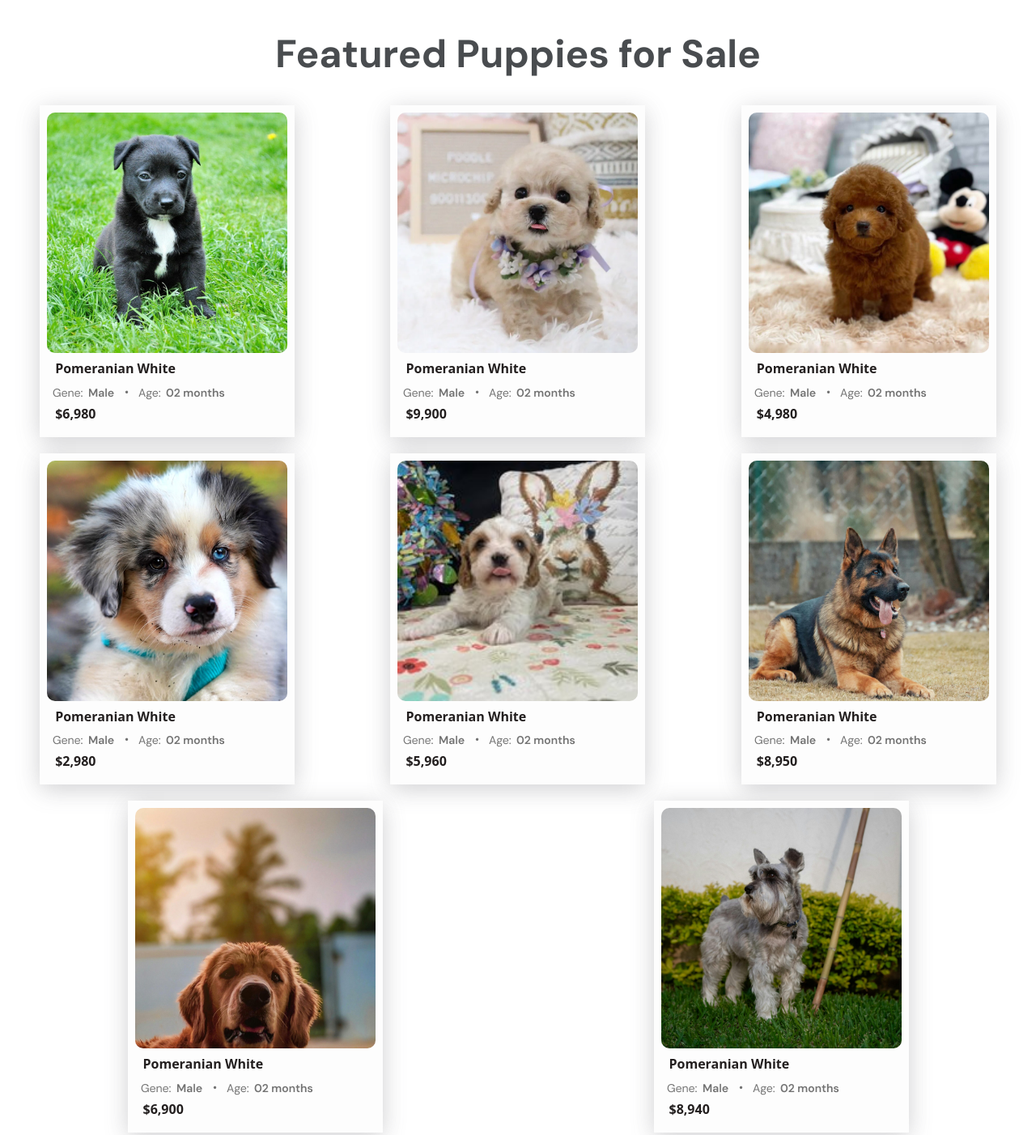
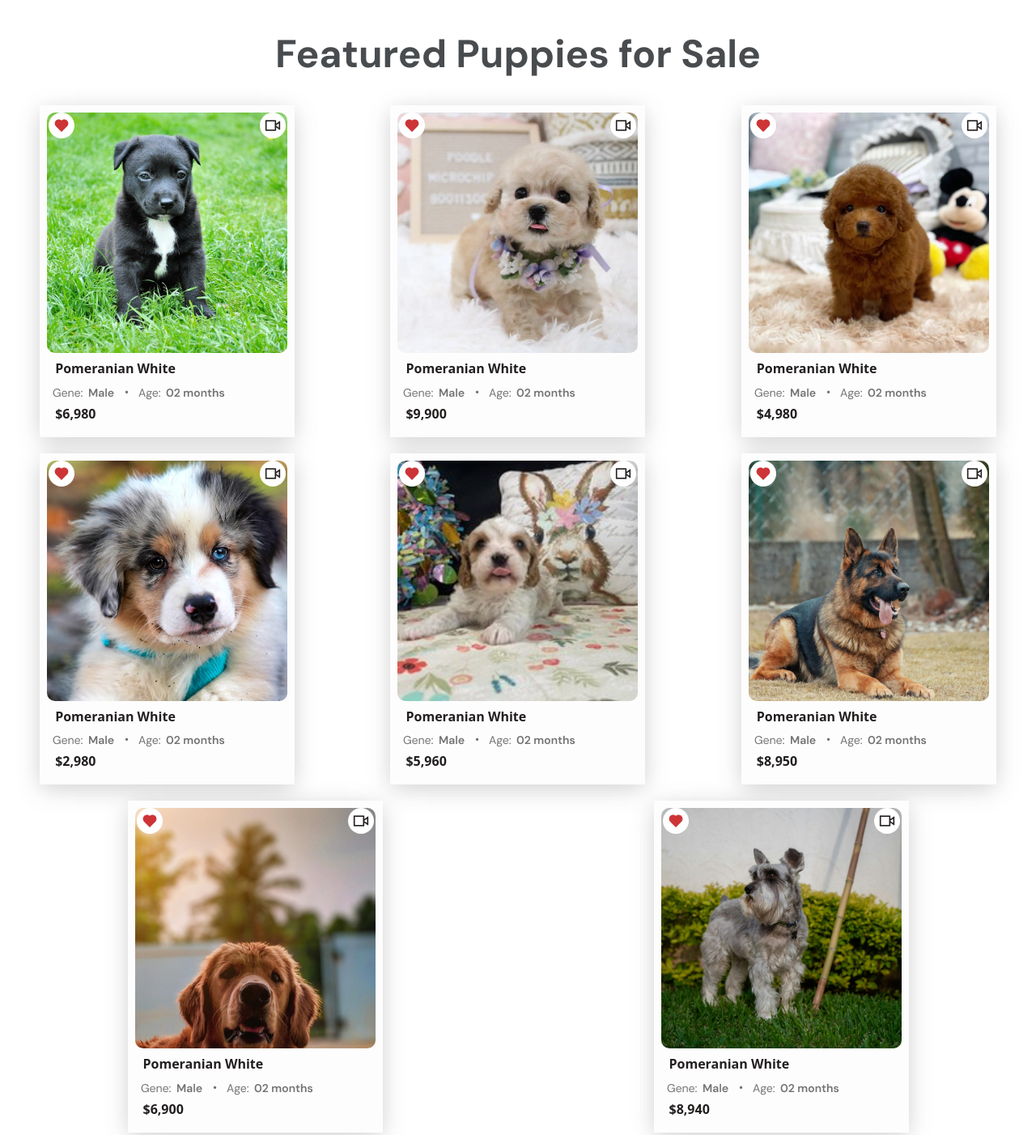
Before and after one commit to preetiagan/Puppycafe, a plain HTML site: page index.html in a window 1280 px wide. Shown: the part 1240-2642 px from the top of the page at 81% size. Drawn offline with nearby package versions, Linux system fonts and the light colour scheme.

Commit message:
here the section get done

```diff
--- a/Assets/Css/puppycafe.css
+++ b/Assets/Css/puppycafe.css
@@ -91,10 +91,24 @@ size:2px;
 }
 .featured-flex-main{
     max-width:315px;
+    position:relative;
     margin:0 auto;
     background-color: #FDFDFD;
     box-shadow: 0px 4px 28px -2px #00000014;
 
+}
+
+.hearticon{
+  position:absolute;
+  border-radius: 20px;
+      left: 11px;
+      cursor:pointer;
+}
+.shooticon{
+  position:absolute;
+  border-radius: 20px;
+  left:272px;
+  cursor:pointer;
 }
 .button-bottom h6
  {
@@ -697,7 +711,9 @@ box-shadow: rgba(0, 0, 0, 0.3) 0px 19px 38px, rgba(0, 0, 0, 0.22) 0px 15px 12px;
     height: 100%;
     object-fit: cover;
 }
-
+.slick-slide div.inner-div.right.img-test{
+  height:1px !important;
+}
 .slider-border{
     border:1px solid #727272;
     padding:50px;
@@ -1563,27 +1579,30 @@ header top css  */
   border-radius: 15px;
 background-color: #fff;
   transition: transform 0.3s ease;
+box-shadow: rgba(60, 64, 67, 0.3) 0px 1px 2px 0px, rgba(60, 64, 67, 0.15) 0px 1px 3px 1px;
 }
 
 .inner-div:hover {
   transform: translateY(-5px);
 }
-
+.starrating{
+ width: 96px;
+    height: 23px;
+    object-fit: cover;
+}
 .left {
-  flex: 1;
-
-
-    flex: 1;
+ flex: 1;
     margin: 0 auto;
     align-items: center;
-    padding-top: 58px;
+    padding-top: 28px;
 
 }
 
 .left h6 {
   font-size: 20px;
   font-weight: bold;
-  margin-bottom: 15px;
+  margin-bottom: 0px;
+  padding-left:12px;
   color: #333;
 }
 
--- a/index.html
+++ b/index.html
@@ -173,7 +173,8 @@
 <div class="featured-flex-main">
     <!-- card1of the featured -->
     <div class="featured-flex-item">
-<div class="featured-flex-item-image"><img class="featured-dog-img" src="./Images/sectionimage/dog3.jpg"></div>
+<div class="featured-flex-item-image"><img class="featured-dog-img" src="./Images/sectionimage/dog3.jpg"><img class="hearticon" src="./Images/sectionimage/hearticon.jpg">
+<img class="shooticon" src="./Images/sectionimage/shooticon.jpg"></div>
 <div class="featured-flex-item-content">
     <h6 class="h5-content">Pomeranian White</h6>
     <div class="gene-flex"><img class="gene-flex"src="./Images/sectionimage/gene1.png"></div>
@@ -185,7 +186,8 @@
     <div class="featured-flex-main">
 <!-- card2 of the featured -->
   <div class="featured-flex-item">
-<div class="featured-flex-item-image"><img class="featured-dog-img" src="./Images/sectionimage/dognew1.webp"></div>
+<div class="featured-flex-item-image"><img class="featured-dog-img" src="./Images/sectionimage/dognew1.webp"><img class="hearticon" src="./Images/sectionimage/hearticon.jpg">
+<img class="shooticon" src="./Images/sectionimage/shooticon.jpg"></div>
 <div class="featured-flex-item-content">
     <h6 class="h5-content">Pomeranian White</h6>
     <div class="gene-flex"><img class="gene-flex"src="./Images/sectionimage/gene1.png"></div>
@@ -197,7 +199,8 @@
 <div class="featured-flex-main">
 <!-- card3 of the featured -->
  <div class="featured-flex-item">
-<div class="featured-flex-item-image"><img class="featured-dog-img" src="./Images/sectionimage/dognew1.png"></div>
+<div class="featured-flex-item-image"><img class="featured-dog-img" src="./Images/sectionimage/dognew1.png"><img class="hearticon" src="./Images/sectionimage/hearticon.jpg">
+<img class="shooticon" src="./Images/sectionimage/shooticon.jpg"></div>
 <div class="featured-flex-item-content">
     <h6 class="h5-content">Pomeranian White</h6>
     <div class="gene-flex"><img class="gene-flex"src="./Images/sectionimage/gene1.png"></div>
@@ -209,7 +212,8 @@
 <div class="featured-flex-main">
 <!-- card4 of the featured -->
  <div class="featured-flex-item">
-<div class="featured-flex-item-image"><img class="featured-dog-img" src="./Images/sectionimage/dognew2.png"></div>
+<div class="featured-flex-item-image"><img class="featured-dog-img" src="./Images/sectionimage/dognew2.png"><img class="hearticon" src="./Images/sectionimage/hearticon.jpg">
+<img class="shooticon" src="./Images/sectionimage/shooticon.jpg"></div>
 <div class="featured-flex-item-content">
     <h6 class="h5-content">Pomeranian White</h6>
     <div class="gene-flex"><img class="gene-flex"src="./Images/sectionimage/gene1.png"></div>
@@ -223,7 +227,9 @@
 <div class="featured-flex-main">
     <!-- card1of the featured -->
     <div class="featured-flex-item">
-<div class="featured-flex-item-image"><img class="featured-dog-img" src="./Images/sectionimage/dog4.jpg"></div>
+<div class="featured-flex-item-image"><img class="featured-dog-img" src="./Images/sectionimage/dog4.jpg">
+<img class="hearticon" src="./Images/sectionimage/hearticon.jpg">
+<img class="shooticon" src="./Images/sectionimage/shooticon.jpg"></div>
 <div class="featured-flex-item-content">
     <h6 class="h5-content">Pomeranian White</h6>
     <div class="gene-flex"><img class="gene-flex"src="./Images/sectionimage/gene1.png"></div>
@@ -235,7 +241,8 @@
     <div class="featured-flex-main">
 <!-- card2 of the featured -->
   <div class="featured-flex-item">
-<div class="featured-flex-item-image"><img class="featured-dog-img" src="./Images/sectionimage/dog5.jpg"></div>
+<div class="featured-flex-item-image"><img class="featured-dog-img" src="./Images/sectionimage/dog5.jpg"><img class="hearticon" src="./Images/sectionimage/hearticon.jpg">
+<img class="shooticon" src="./Images/sectionimage/shooticon.jpg"></div>
 <div class="featured-flex-item-content">
     <h6 class="h5-content">Pomeranian White</h6>
     <div class="gene-flex"><img class="gene-flex"src="./Images/sectionimage/gene1.png"></div>
@@ -247,7 +254,8 @@
 <div class="featured-flex-main">
 <!-- card3 of the featured -->
  <div class="featured-flex-item">
-<div class="featured-flex-item-image"><img class="featured-dog-img" src="./Images/sectionimage/dog6.jpg"></div>
+<div class="featured-flex-item-image"><img class="featured-dog-img" src="./Images/sectionimage/dog6.jpg"><img class="hearticon" src="./Images/sectionimage/hearticon.jpg">
+<img class="shooticon" src="./Images/sectionimage/shooticon.jpg"></div>
 <div class="featured-flex-item-content">
     <h6 class="h5-content">Pomeranian White</h6>
     <div class="gene-flex"><img class="gene-flex"src="./Images/sectionimage/gene1.png"></div>
@@ -259,7 +267,8 @@
 <div class="featured-flex-main">
 <!-- card4 of the featured -->
  <div class="featured-flex-item">
-<div class="featured-flex-item-image"><img class="featured-dog-img" src="./Images/sectionimage/dog7.jpg"></div>
+<div class="featured-flex-item-image"><img class="featured-dog-img" src="./Images/sectionimage/dog7.jpg"><img class="hearticon" src="./Images/sectionimage/hearticon.jpg">
+<img class="shooticon" src="./Images/sectionimage/shooticon.jpg"></div>
 <div class="featured-flex-item-content">
     <h6 class="h5-content">Pomeranian White</h6>
     <div class="gene-flex"><img class="gene-flex"src="./Images/sectionimage/gene1.png"></div>
@@ -397,8 +406,9 @@
     </div>
     <div class="left">
       <h6>Brenda</h6>
+      <img class="starrating" src="./Images/sectionimage/starrating.png">
       <p class="test-para">
-        Pellentesque habitant morbi tristique senectus et netus et malesuada fames ac turpis egestas. Suspendisse viverra iaculis facilisis. Lorem ipsum dolor sit amet, consectetur adipiscing elit. Nam non faucibus enim.
+       Pellentesque habitant morbi tristique senectus et netus et malesuada fames ac turpis egestas. Suspendisse viverra iaculis facilisis. Lorem ipsum dolor sit amet, consectetur adipiscing elit. Nam non faucibus enim. Nullam ultricies arcu sapien, ac consectetur mi pharetra eget. Aliquam nec suscipit lorem, sed posuere urna. Aliquam ullamcorper eros enim, vel dictum lorem feugiat eu.
       </p>
     </div>
 
@@ -411,7 +421,7 @@
     <div class="left">
       <h6>John</h6>
       <p class="test-para">
-        Lorem ipsum dolor sit amet, consectetur adipiscing elit. Sed posuere urna. Aliquam ullamcorper eros enim, vel dictum lorem feugiat eu.
+        Pellentesque habitant morbi tristique senectus et netus et malesuada fames ac turpis egestas. Suspendisse viverra iaculis facilisis. Lorem ipsum dolor sit amet, consectetur adipiscing elit. Nam non faucibus enim. Nullam ultricies arcu sapien, ac consectetur mi pharetra eget. Aliquam nec suscipit lorem, sed posuere urna. Aliquam ullamcorper eros enim, vel dictum lorem feugiat eu.
       </p>
     </div>
 
@@ -552,7 +562,7 @@ Pawrade Puppy's Life</p>
         <div class="footer-wrapper">
           <div class="footer-wrapper-submain">
             <div class="footer-wrapper-main">
-                <div class="logo-footer"><img class="logo-footer-img"src="./Images/footerimage/footerlogo.jpg"></div>
+                <div class="logo-footer"><img class="logo-footer-img" src="./Images/footerimage/newlogoo.jpg"></div>
 
 <div class="footer-list-items-inner1">
 <ul>
```
Also changed, not shown: Images/footerimage/newlogoo.jpg (added), Images/sectionimage/hearticon.jpg (added), Images/sectionimage/shooticon.jpg (added), Images/sectionimage/starrating.png (added).
